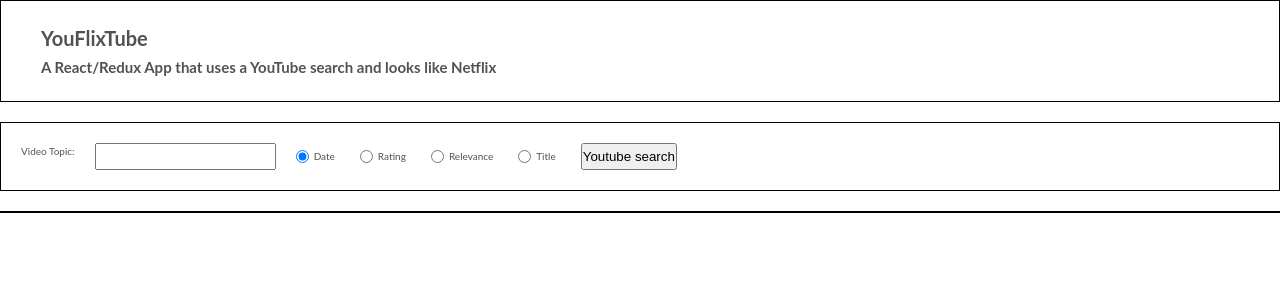
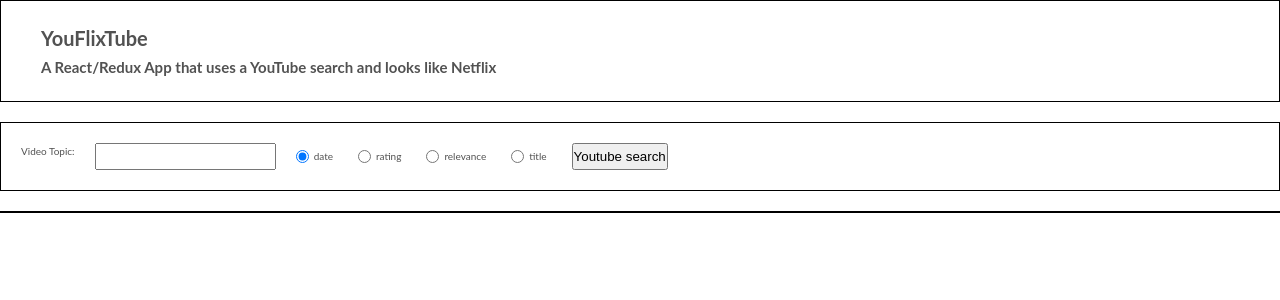
Before and after one commit to olivrenan/trello-app-project, a React app: page / in a window 1280 px wide. Shown: the top 300 px of the page. Built offline with nearby package versions, Linux system fonts and the light colour scheme.

Commit message:
created RenderRadioButton component

```diff
--- a/src/app/App.jsx
+++ b/src/app/App.jsx
@@ -42,6 +42,22 @@
     });
   };
 
+  const RenderRadioButton = ({ id }) => {
+    return (
+      <div className="radio-button">
+        <input
+          type="radio"
+          name="order"
+          id={id}
+          value={id}
+          checked={radioCheck == id}
+          onChange={e => setRadioCheck(e.target.value)}
+        />
+        <label htmlFor={id}>{`${id}`}</label>
+      </div>
+    );
+  };
+
   return (
     <div className="app">
       <header>
@@ -60,50 +76,11 @@
             value={search}
             onChange={event => setSearch(event.target.value)}
           />
-          <div className="radio-button">
-            <input
-              type="radio"
-              name="order"
-              id="date"
-              value="date"
-              checked={radioCheck == "date"}
-              onChange={e => setRadioCheck(e.target.value)}
-            />
-            <label htmlFor="date">Date</label>
-          </div>
-          <div className="radio-button">
-            <input
-              type="radio"
-              name="order"
-              id="rating"
-              value="rating"
-              checked={radioCheck == "rating"}
-              onChange={e => setRadioCheck(e.target.value)}
-            />
-            <label htmlFor="rating">Rating</label>
-          </div>
-          <div className="radio-button">
-            <input
-              type="radio"
-              name="order"
-              id="relevance"
-              value="relevance"
-              checked={radioCheck == "relevance"}
-              onChange={e => setRadioCheck(e.target.value)}
-            />
-            <label htmlFor="relevance">Relevance</label>
-          </div>
-          <div className="radio-button">
-            <input
-              type="radio"
-              name="order"
-              id="title"
-              value="title"
-              checked={radioCheck == "title"}
-              onChange={e => setRadioCheck(e.target.value)}
-            />
-            <label htmlFor="title">Title</label>
-          </div>
+
+          <RenderRadioButton id="date" />
+          <RenderRadioButton id="rating" />
+          <RenderRadioButton id="relevance" />
+          <RenderRadioButton id="title" />
 
           <button
             onClick={async () =>
```
